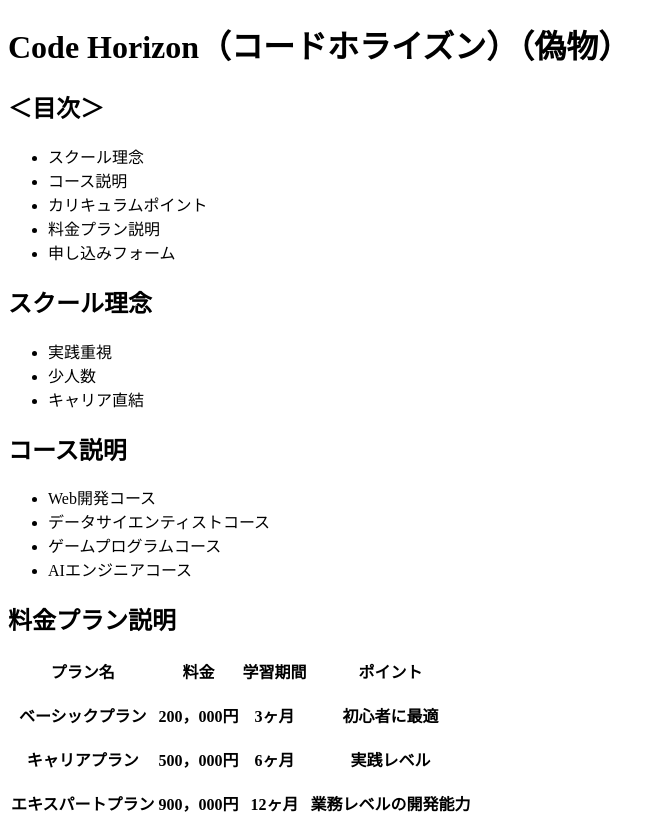
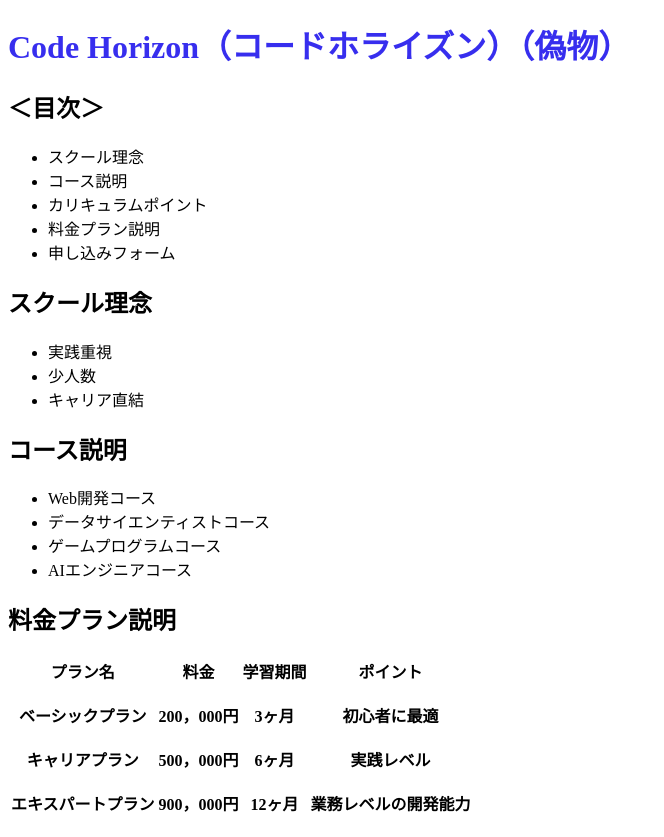
Before and after one commit to s1F102502182/team-project, a plain HTML site: page index.html in a window 1280 px wide. Shown: the top 837 px of the page, without its empty margins (0-664 px from the left). Drawn offline with Linux system fonts and the light colour scheme.

Commit message:
css適応だけ
index.htmlとindex.cssをくっつけだけしてみた

```diff
--- a/css/index.css
+++ b/css/index.css
@@ -0,0 +1,3 @@
+h1{
+    color: #0f04ead4;
+}
--- a/index.html
+++ b/index.html
@@ -3,6 +3,7 @@
     <head>
         <meta charset="UTF-8">
         <title>Code Horizon（コードホライズン）（偽物）</title>
+        <link rel="stylesheet" type="text/css" href="css/index.css">
     </head>
     <body>
         <h1>Code Horizon（コードホライズン）（偽物）</h1>
```
